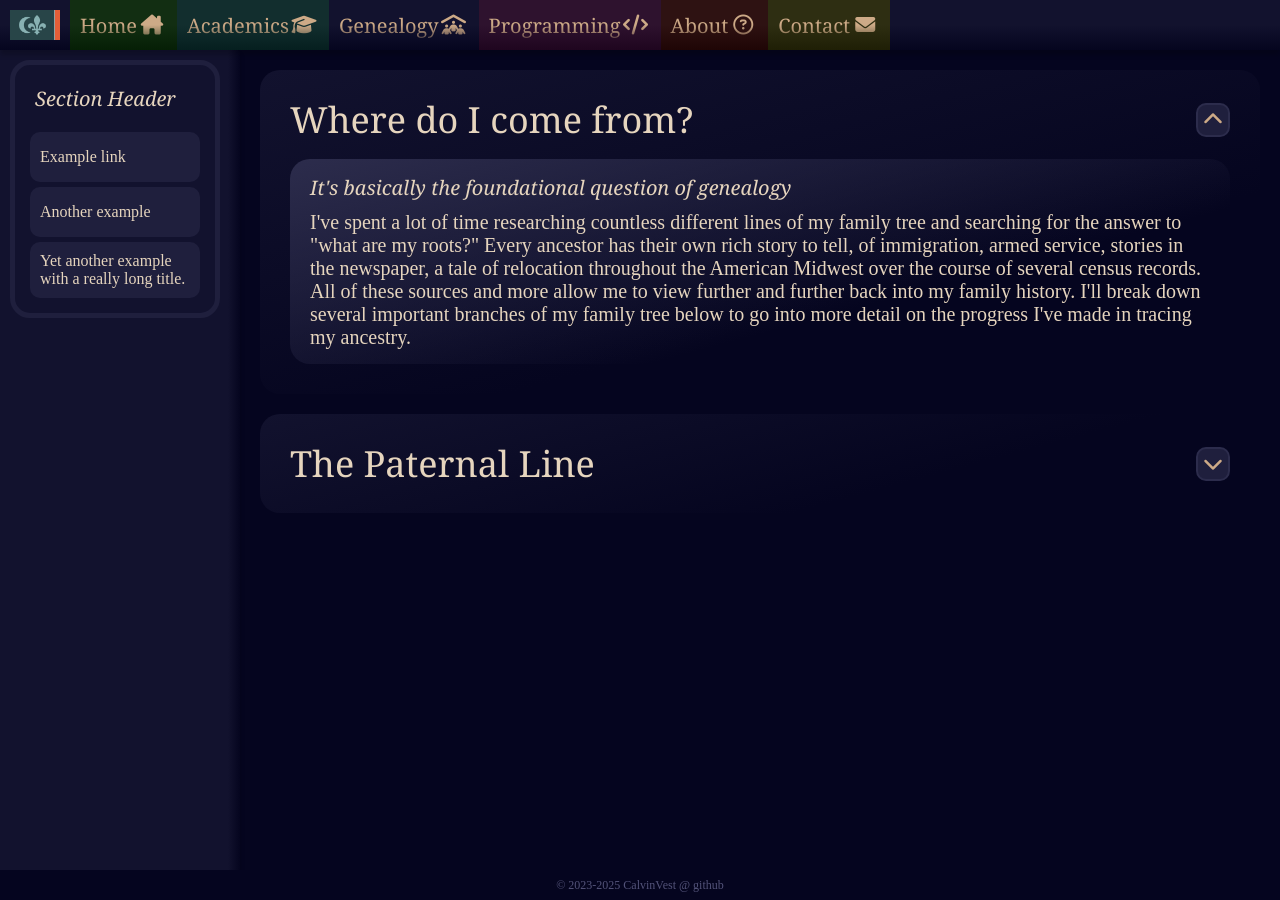
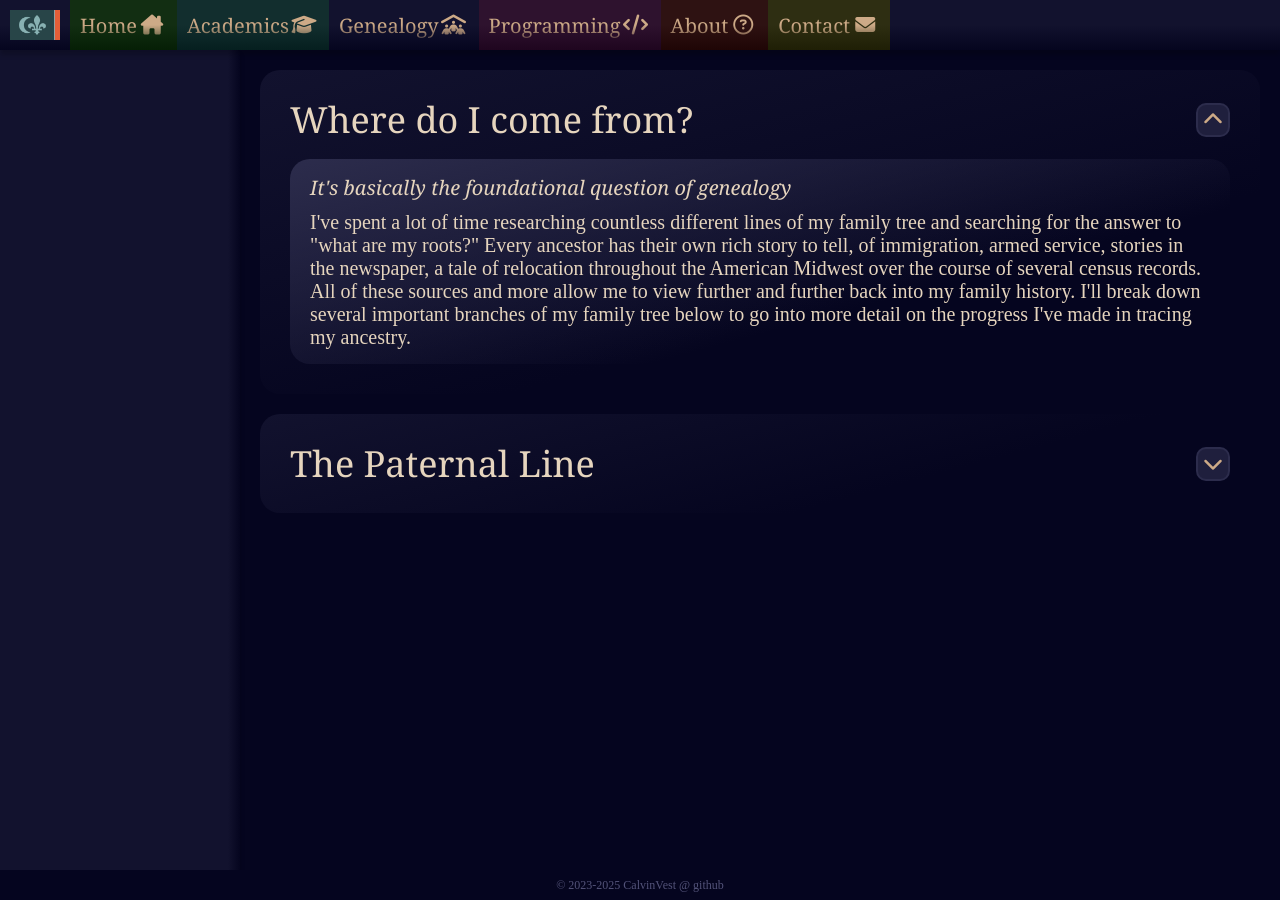
Before and after one commit to CalvinVest/CalvinVest.github.io, a Jekyll site: the page genealogy/earlydates.html, which Jekyll copies as it is, in a window 1280 px wide and 900 px high. Built offline with Jekyll 4.4.1, drawn with Linux system fonts in a browser that asks for light colours; nearby versions of some CDN libraries; some web fonts are replaced.

Commit message:
Trims filler content from genealogy page sidebars

```diff
--- a/genealogy/earlydates.html
+++ b/genealogy/earlydates.html
@@ -86,22 +86,6 @@
 
     <div id="page-container">
         <nav class="sidebar">
-            <section>
-                <!--add h3 for section headers-->
-                <!--add ul with li a href links for items of section-->
-                <h3>Section Header</h3>
-                <ul>
-                    <li>
-                        <a href="#" class="side-btn">Example link</a>
-                    </li>
-                    <li>
-                        <a href="#" class="side-btn">Another example</a>
-                    </li>
-                    <li>
-                        <a href="#" class="side-btn">Yet another example with a really long title.</a>
-                    </li>
-                </ul>
-            </section>
         </nav>
 
         <main id="content-wrap">
```
Also changed, not shown: genealogy/progress.html (+0 -14 lines).
